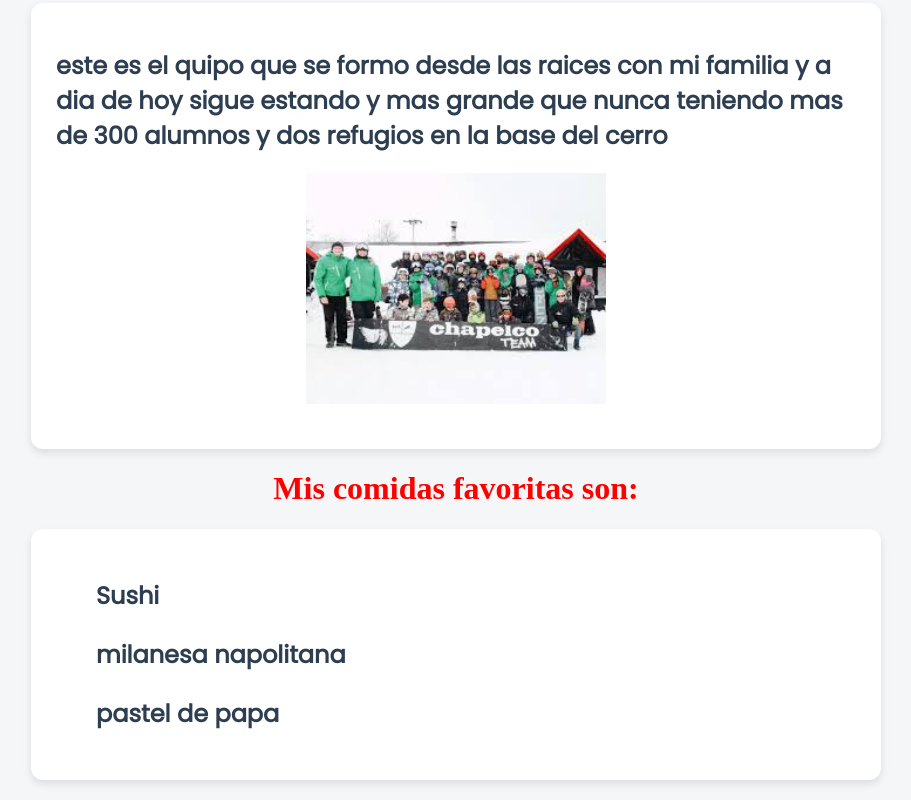
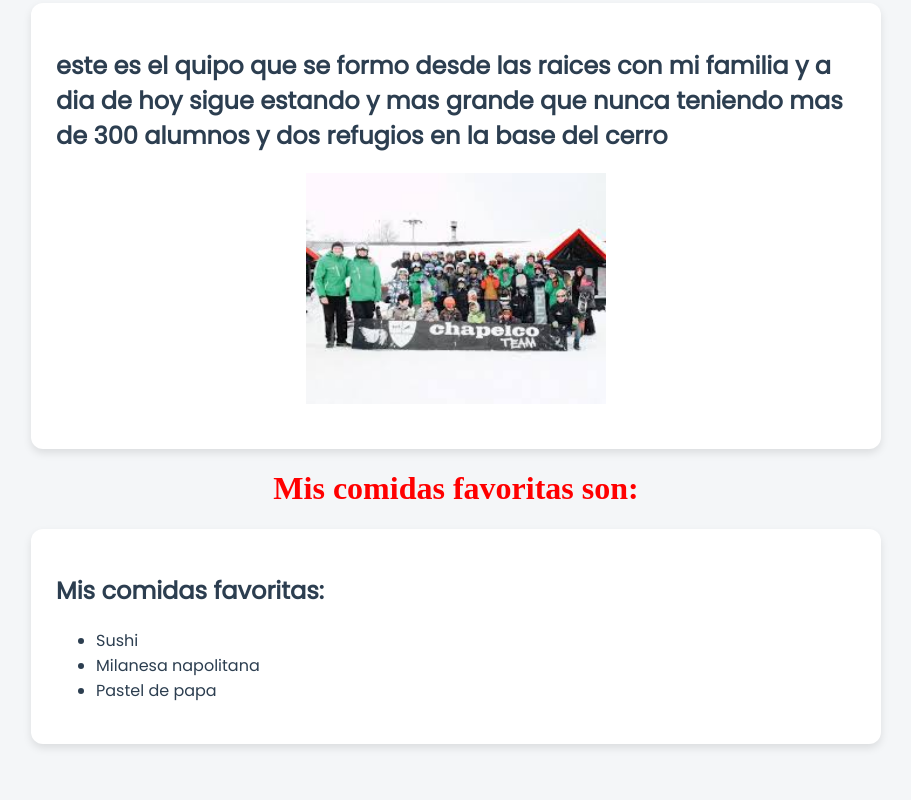
Before and after one commit to feligaraggiola/TPN-3-BIOGRAFIA-FELIPE-GARAGGIOLA, a plain HTML site: page index.html in a window 1280 px wide. Shown: the part 1251-2051 px from the top of the page, without its empty margins (184-1095 px from the left). After the commit the page ends 2015 px from the top, so only its background shows below. Drawn offline with Linux system fonts and the light colour scheme; files whose address does not match are found by name.

Commit message:
cambios en la lista

```diff
--- a/index.html
+++ b/index.html
@@ -73,11 +73,13 @@ body {
         <h1>Mis comidas favoritas son:</h1>
     </div>
     <div class="section">
-        <h2>
-            <ul>Sushi</ul>
-            <ul>milanesa napolitana</ul>
-             <ul>pastel de papa</ul>
-        </h2>
+        <h2>Mis comidas favoritas:</h2>
+        <ul>
+          <li>Sushi</li>
+          <li>Milanesa napolitana</li>
+          <li>Pastel de papa</li>
+        </ul>
+
     </div>
 </body>
 </html>
```
